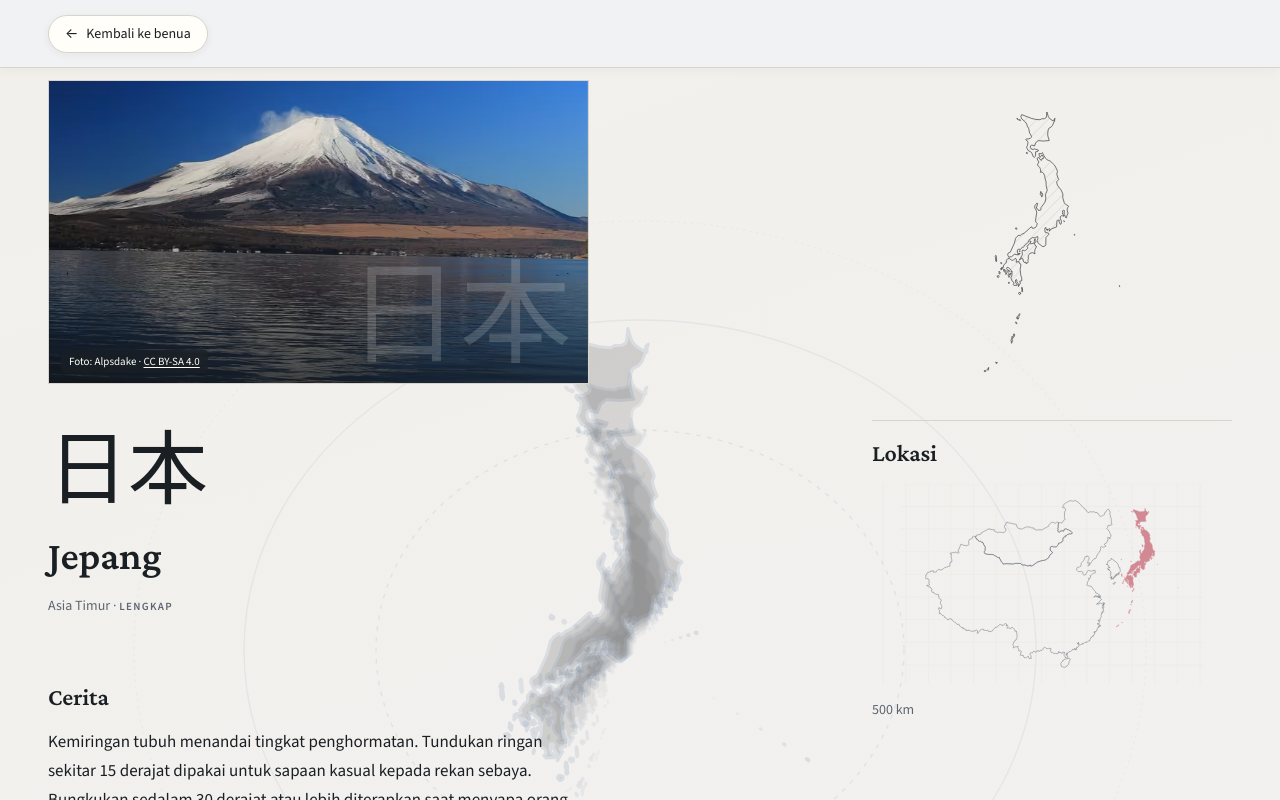
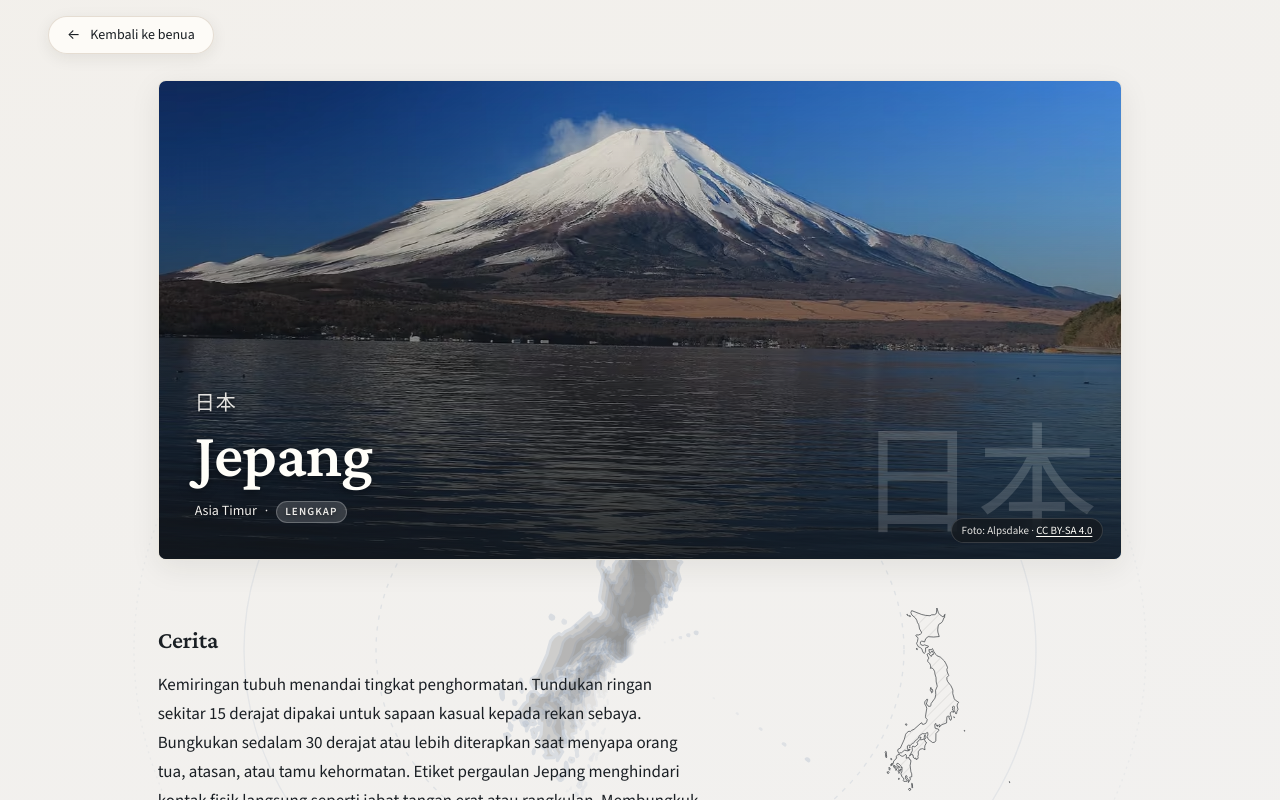
Before and after one commit to radityabhardana/ASIA-EXPLORER, a React (Vite) app: page /negara/jp in a window 1280 px wide. Shown: the top 800 px of the page. Built offline with nearby package versions, Linux system fonts and the light colour scheme.

Commit message:
feat: complete immersive photo hero banner, smart auto-hide back bar, balanced 3-col mosaic, and full-bleed cards

```diff
--- a/src/app/pages/CountryPage.tsx
+++ b/src/app/pages/CountryPage.tsx
@@ -71,7 +71,7 @@ export default function CountryPage() {
 
       <BackNavigation leaving={leaving} onClick={handleBackClick} label={t('country.back')} />
 
-      {/* 1. Photo Hero with Parallax & Rich Typography */}
+      {/* 1. Immersive Wide Hero Banner with Parallax & Overlaid Country Identity */}
       <CountryHero country={country} profile={profile} />
 
       {/* Visual & locator sidebar: sticky on desktop, inline block below hero on <900px */}
--- a/src/sections/country/BackNavigation.tsx
+++ b/src/sections/country/BackNavigation.tsx
@@ -1,5 +1,6 @@
+import { useEffect, useRef, useState } from 'react';
+import type { MouseEvent } from 'react';
 import { Link } from 'react-router-dom';
-import type { MouseEvent } from 'react';
 
 import { useI18n } from '@/lib/i18n';
 
@@ -14,12 +15,49 @@ export default function BackNavigation({ leaving, onClick, label }: BackNavigati
   const text = label ?? t('country.back');
   const ariaLabel = locale === 'en' ? 'Return to home' : 'Kembali ke halaman utama';
 
+  const [hidden, setHidden] = useState(false);
+  const lastScrollY = useRef(0);
+
+  useEffect(() => {
+    if (typeof window === 'undefined') {
+      return;
+    }
+
+    const handleScroll = () => {
+      const currentScrollY = window.scrollY;
+      const prevScrollY = lastScrollY.current;
+
+      // Scrolling up or near top (<60px): reveal the bar
+      if (currentScrollY < 60) {
+        setHidden(false);
+      } else if (currentScrollY > 80 && currentScrollY > prevScrollY) {
+        // Scrolling down past 80px: hide the bar
+        setHidden(true);
+      } else if (currentScrollY < prevScrollY) {
+        // Scrolling up: reveal the bar
+        setHidden(false);
+      }
+
+      lastScrollY.current = currentScrollY;
+    };
+
+    window.addEventListener('scroll', handleScroll, { passive: true });
+    return () => {
+      window.removeEventListener('scroll', handleScroll);
+    };
+  }, []);
+
   return (
-    <div className="country-back-bar" aria-hidden="false">
+    <div
+      className="country-back-bar"
+      data-hidden={hidden ? 'true' : 'false'}
+      aria-hidden="false"
+    >
       <Link
         className="country-back"
         to="/"
         onClick={onClick}
+        onFocus={() => setHidden(false)}
         aria-label={ariaLabel}
         aria-disabled={leaving || undefined}
         data-leaving={leaving ? 'true' : undefined}
--- a/src/sections/country/CountryHero.tsx
+++ b/src/sections/country/CountryHero.tsx
@@ -106,25 +106,26 @@ export default function CountryHero({ country, profile }: CountryHeroProps) {
       : (webp1600?.file ?? webp960?.file ?? '');
 
   const fallbackImg = webp1600?.file ?? webp960?.file ?? photo?.webp[0]?.file ?? '';
+  const showDistinctLocalName = country.nameLocal !== country.nameId;
 
   return (
     <header className="country-hero" ref={heroRef}>
+      <div className="country-hero__visual-frame">
         {photo && (
-        <div className="country-hero__visual-frame">
           <div className="country-hero__media" ref={mediaRef}>
             <picture className="country-hero__picture">
               {avifSrcSet && (
                 <source
                   type="image/avif"
                   srcSet={avifSrcSet}
-                  sizes="(max-width: 900px) 100vw, (max-width: 1440px) 68ch, 960px"
+                  sizes="(max-width: 900px) 100vw, (max-width: 1440px) 100vw, 1200px"
                 />
               )}
               {webpSrcSet && (
                 <source
                   type="image/webp"
                   srcSet={webpSrcSet}
-                  sizes="(max-width: 900px) 100vw, (max-width: 1440px) 68ch, 960px"
+                  sizes="(max-width: 900px) 100vw, (max-width: 1440px) 100vw, 1200px"
                 />
               )}
               <img
@@ -141,6 +142,7 @@ export default function CountryHero({ country, profile }: CountryHeroProps) {
               />
             </picture>
           </div>
+        )}
 
         {/* Scrim overlay for editorial contrast */}
         <div className="country-hero__scrim" aria-hidden="true" />
@@ -150,7 +152,28 @@ export default function CountryHero({ country, profile }: CountryHeroProps) {
           <NativeText profile={profile}>{country.nameLocal}</NativeText>
         </div>
 
-          {/* Photographer credit and CC license in subtle caption bar at bottom corner */}
+        {/* Overlay country identity directly on banner */}
+        <div className="country-hero__inner">
+          {showDistinctLocalName && (
+            <p className="country-hero__local">
+              <NativeText profile={profile}>{country.nameLocal}</NativeText>
+            </p>
+          )}
+          <h1 id="country-title" className="country-hero__name">
+            {country.nameId}
+          </h1>
+          <p className="country-hero__meta">
+            <span className="country-hero__region">{country.region}</span>
+            <span className="country-hero__sep" aria-hidden="true">
+              {' '}
+              ·{' '}
+            </span>
+            <span className="country-honesty-marker">{country.depth}</span>
+          </p>
+        </div>
+
+        {/* Photographer credit and CC license badge in bottom corner */}
+        {photo && (
           <figcaption className="country-hero__caption">
             <span className="country-hero__caption-credit">
               Foto: {photo.credit.author} ·{' '}
@@ -164,22 +187,7 @@ export default function CountryHero({ country, profile }: CountryHeroProps) {
               </a>
             </span>
           </figcaption>
-        </div>
         )}
-
-      {/* Rich typography display */}
-      <div className="country-hero__inner">
-        <p className="country-hero__local">
-          <NativeText profile={profile}>{country.nameLocal}</NativeText>
-        </p>
-        <h1 id="country-title" className="country-hero__name">
-          {country.nameId}
-        </h1>
-        <p className="country-hero__meta">
-          <span className="country-hero__region">{country.region}</span>
-          <span className="country-hero__sep" aria-hidden="true"> · </span>
-          <span className="country-honesty-marker">{country.depth}</span>
-        </p>
       </div>
     </header>
   );
--- a/src/styles/country.css
+++ b/src/styles/country.css
@@ -206,26 +206,27 @@
 @media (min-width: 900px) {
   .country {
     display: grid;
-    grid-template-columns: minmax(0, 68ch) minmax(48px, 1fr) 360px;
+    grid-template-columns: minmax(0, 68ch) minmax(32px, 64px) 360px;
+    justify-content: center;
     padding-inline: 48px;
-    padding-block-start: 80px; /* Offset >= 72px for fixed back button */
+    padding-block-start: 80px; /* Offset >= 72px for floating back button */
     align-items: start;
-    justify-content: start;
   }
 
   .country-hero {
-    grid-column: 1;
+    grid-column: 1 / -1;
     grid-row: 1;
+    width: 100%;
     min-width: 0;
-    max-width: 68ch;
-    padding: 0 0 var(--space-4) 0;
+    padding: 0;
+    margin-block-end: var(--space-5, 32px);
     position: relative;
     z-index: 1;
   }
 
   .country-sidebar {
     grid-column: 3;
-    grid-row: 1 / span 2;
+    grid-row: 2;
     position: sticky;
     top: 96px;
     align-self: start;
@@ -257,31 +258,25 @@
     display: flex;
     flex-direction: column;
     padding-inline: var(--gutter-mobile);
-    padding-block-start: 74px; /* Offset >= 72px for fixed back button */
+    padding-block-start: 74px; /* Offset >= 72px for floating back button */
   }
 
   .country-hero {
     width: 100%;
     max-width: 68ch;
-    padding: 0 0 var(--space-2) 0;
+    margin-inline: auto;
+    padding: 0;
+    margin-block-end: var(--space-3);
     position: relative;
     z-index: 1;
-  }
-
-  .country-hero__local {
-    font-size: clamp(2rem, 5.5vw, 3rem);
-    line-height: 1.15;
-  }
-
-  .country-hero__name {
-    margin: var(--space-1) 0 0 0;
-    font-size: clamp(1.5rem, 3.5vw, 2rem);
   }
 
   .country-sidebar {
     position: static;
     width: 100%;
-    margin-block: var(--space-3);
+    max-width: 68ch;
+    margin-inline: auto;
+    margin-block-end: var(--space-3);
     position: relative;
     z-index: 1;
   }
@@ -289,7 +284,7 @@
   .country-body {
     width: 100%;
     max-width: 68ch;
-    margin: 0;
+    margin-inline: auto;
     padding: 0;
     position: relative;
     z-index: 1;
@@ -362,21 +357,30 @@
   }
 }
 
-/* --- Navigasi kembali (Fixed top bar with gradient protective mask) --- */
+/* --- Navigasi kembali (Smart Floating Capsule Pill) ---------------------- */
 
 .country-back-bar {
   position: fixed;
-  top: 0;
+  top: 16px;
   left: 0;
   right: 0;
-  height: 68px;
   display: flex;
   align-items: center;
+  justify-content: flex-start;
   padding-inline: 48px;
   z-index: var(--z-overlay);
-  background-color: var(--country-base, var(--surface));
-  border-bottom: 1px solid var(--line);
-  box-shadow: 0 2px 12px rgba(44, 38, 30, 0.04);
+  pointer-events: none;
+  background: transparent;
+  border: none;
+  box-shadow: none;
+  transition: transform 280ms cubic-bezier(0.16, 1, 0.3, 1), opacity 200ms ease;
+  transform: translateY(0);
+  opacity: 1;
+}
+
+.country-back-bar[data-hidden='true'] {
+  transform: translateY(-120%);
+  opacity: 0;
   pointer-events: none;
 }
 
@@ -384,29 +388,31 @@
   pointer-events: auto;
   display: inline-flex;
   align-items: center;
-  gap: 8px;
+  gap: 10px;
   min-height: 38px;
-  padding: 6px 16px;
-  border: 1px solid var(--line);
+  padding: 8px 18px;
+  background: rgba(254, 252, 248, 0.92);
+  backdrop-filter: blur(12px);
+  -webkit-backdrop-filter: blur(12px);
+  border: 1px solid rgba(140, 115, 85, 0.22);
   border-radius: 9999px;
-  background-color: var(--surface-raised, #fffef9);
+  box-shadow: 0 4px 16px rgba(44, 38, 30, 0.08);
   color: var(--ink);
   font-family: var(--font-text);
   font-size: var(--text-label);
   font-weight: var(--weight-medium);
   line-height: 1;
   text-decoration: none;
-  box-shadow: 0 2px 10px rgba(44, 38, 30, 0.06);
   cursor: pointer;
   transition: all var(--duration-micro) var(--ease-standard);
 }
 
 .country-back:hover {
-  background-color: #ffffff;
-  border-color: var(--ink-muted);
+  background: #ffffff;
+  border-color: rgba(140, 115, 85, 0.35);
   color: var(--ink);
   transform: translateY(-1px);
-  box-shadow: 0 4px 14px rgba(44, 38, 30, 0.1);
+  box-shadow: 0 6px 20px rgba(44, 38, 30, 0.12);
 }
 
 .country-back:focus-visible {
@@ -424,8 +430,8 @@
 
 @media (max-width: 1023px) {
   .country-back-bar {
+    top: 12px;
     padding-inline: var(--gutter-mobile);
-    height: 60px;
   }
 }
 
@@ -473,23 +479,26 @@
   line-height: 1.45;
 }
 
-/* --- 1. Hero (Photo Hero with Parallax & Rich Typography) ----------------- */
+/* --- 1. Hero (Full Immersive Wide Banner with Parallax) ------------------- */
 
 .country-hero {
   position: relative;
   display: flex;
   flex-direction: column;
+  width: 100%;
 }
 
 .country-hero__visual-frame {
   position: relative;
   width: 100%;
-  aspect-ratio: 16 / 9;
-  max-height: 420px;
+  height: clamp(340px, 40vw, 480px);
+  max-height: 480px;
+  border-radius: 8px;
   overflow: hidden;
-  margin-block-end: var(--space-4);
-  background-color: var(--line);
-  border: 1px solid var(--line);
+  margin: 0;
+  background-color: var(--surface-raised, #f5efe6);
+  border: 1px solid rgba(140, 115, 85, 0.18);
+  box-shadow: 0 8px 30px rgba(44, 38, 30, 0.08);
 }
 
 .country-hero__media {
@@ -513,19 +522,21 @@
   inset: 0;
   background: linear-gradient(
     to top,
-    rgba(20, 24, 28, 0.78) 0%,
-    rgba(20, 24, 28, 0.3) 40%,
-    transparent 100%
+    rgba(18, 22, 26, 0.88) 0%,
+    rgba(18, 22, 26, 0.52) 40%,
+    rgba(18, 22, 26, 0.2) 75%,
+    rgba(18, 22, 26, 0.08) 100%
   );
   pointer-events: none;
+  z-index: 1;
 }
 
 .country-hero__watermark {
   position: absolute;
-  right: 16px;
-  bottom: 8px;
-  max-width: 70%;
-  font-size: clamp(3rem, 12vw, 7rem);
+  right: 24px;
+  bottom: 12px;
+  max-width: 65%;
+  font-size: clamp(3.5rem, 11vw, 7.5rem);
   line-height: 1;
   color: #fffef9;
   opacity: 0.16;
@@ -534,29 +545,96 @@
   overflow: hidden;
   text-overflow: ellipsis;
   white-space: nowrap;
+  font-weight: var(--weight-bold, 700);
+  z-index: 1;
+}
+
+.country-hero__inner {
+  position: absolute;
+  bottom: 0;
+  left: 0;
+  right: 0;
+  padding: clamp(20px, 3.5vw, 36px);
+  z-index: 2;
+  display: flex;
+  flex-direction: column;
+  gap: 4px;
+  pointer-events: none;
+}
+
+.country-hero__local {
+  margin: 0;
+  color: rgba(254, 252, 248, 0.88);
+  font-size: clamp(1rem, 2vw, 1.25rem);
+  font-weight: var(--weight-medium);
+  letter-spacing: 0.06em;
+  text-shadow: 0 1px 4px rgba(0, 0, 0, 0.5);
+  line-height: 1.2;
+}
+
+.country-hero__name {
+  margin: 0;
+  color: #fffef9;
+  font-family: var(--font-display);
+  font-size: clamp(2.5rem, 5vw, 4rem);
+  font-weight: var(--weight-semibold);
+  line-height: 1.1;
+  letter-spacing: -0.01em;
+  text-shadow: 0 2px 10px rgba(0, 0, 0, 0.5);
+}
+
+.country-hero__meta {
+  margin: 6px 0 0 0;
+  display: flex;
+  align-items: center;
+  flex-wrap: wrap;
+  gap: 8px;
+  color: rgba(254, 252, 248, 0.9);
+  font-size: var(--text-label);
+  line-height: var(--leading-label);
+  text-shadow: 0 1px 4px rgba(0, 0, 0, 0.5);
+}
+
+.country-hero__region {
+  font-weight: var(--weight-medium);
+  color: rgba(254, 252, 248, 0.95);
+}
+
+.country-hero .country-honesty-marker {
+  color: rgba(254, 252, 248, 0.92);
+  background: rgba(255, 255, 255, 0.16);
+  backdrop-filter: blur(4px);
+  -webkit-backdrop-filter: blur(4px);
+  padding: 2px 8px;
+  border-radius: 9999px;
+  border: 1px solid rgba(255, 255, 255, 0.24);
+  letter-spacing: 0.1em;
 }
 
 .country-hero__caption {
   position: absolute;
-  bottom: 10px;
-  left: 12px;
-  z-index: 2;
+  bottom: 16px;
+  right: 18px;
+  z-index: 3;
   margin: 0;
-  padding: 4px 8px;
-  background: rgba(26, 31, 36, 0.72);
-  backdrop-filter: blur(4px);
-  color: #fffef9;
+  padding: 4px 10px;
+  background: rgba(20, 24, 28, 0.72);
+  backdrop-filter: blur(8px);
+  -webkit-backdrop-filter: blur(8px);
+  border: 1px solid rgba(255, 255, 255, 0.15);
+  border-radius: 9999px;
+  color: rgba(254, 252, 248, 0.88);
   font-size: 0.6875rem;
   line-height: 1.4;
-  border-radius: var(--radius-sm);
-  max-width: calc(100% - 24px);
+  max-width: calc(100% - 36px);
   white-space: nowrap;
   overflow: hidden;
   text-overflow: ellipsis;
+  pointer-events: auto;
 }
 
 .country-hero__caption-credit {
-  color: #fffef9;
+  color: rgba(254, 252, 248, 0.88);
 }
 
 .country-hero__caption-license {
@@ -565,54 +643,28 @@
   text-underline-offset: 2px;
 }
 
-.country-hero__inner {
-  position: relative;
-  width: 100%;
-  padding: 0;
-  margin: 0;
-}
+@media (max-width: 599px) {
+  .country-hero__visual-frame {
+    height: 300px;
+    border-radius: 8px;
+  }
 
-.country-hero__local {
-  max-width: 100%;
-  margin: 0;
-  color: var(--ink);
-  font-size: clamp(2.5rem, 8vw, 5rem);
-  line-height: 1.1;
-  text-align: start;
-  overflow-wrap: anywhere;
-  word-break: break-word;
-}
+  .country-hero__caption {
+    top: 12px;
+    bottom: auto;
+    right: 12px;
+    max-width: 60%;
+  }
 
-@media (max-width: 899px) {
-  .country-hero__local {
-    font-size: clamp(1.75rem, 4.5vw, 2.5rem);
-    line-height: 1.15;
+  .country-hero__watermark {
+    right: 14px;
+    bottom: 8px;
+    font-size: 3.5rem;
   }
-}
 
-.country-hero__name {
-  margin: var(--space-2) 0 0 0;
-  color: var(--ink);
-  font-family: var(--font-display);
-  font-size: clamp(1.75rem, 3.5vw, 2.5rem);
-  font-weight: var(--weight-semibold);
-  line-height: 1.2;
-  text-align: start;
-}
-
-@media (max-width: 899px) {
   .country-hero__name {
-    margin: var(--space-1) 0 0 0;
-    font-size: clamp(1.5rem, 3.5vw, 2rem);
+    font-size: clamp(2rem, 6.5vw, 2.5rem);
   }
-}
-
-.country-hero__meta {
-  margin: var(--space-2) 0 0 0;
-  color: var(--ink-muted);
-  font-size: var(--text-label);
-  line-height: var(--leading-label);
-  text-align: start;
 }
 
 /* --- 2. Cerita (Main Reading Column, 120-180 words) ----------------------- */
--- a/src/styles/landing.css
+++ b/src/styles/landing.css
@@ -1694,8 +1694,8 @@
 
 .landing-mosaic__grid {
   display: grid;
-  grid-template-columns: repeat(6, 1fr);
-  gap: clamp(16px, 2vw, 24px);
+  grid-template-columns: repeat(3, 1fr);
+  gap: clamp(18px, 2.2vw, 28px);
   width: 100%;
 }
 
@@ -1710,6 +1710,7 @@
   border: 1px solid rgba(44, 38, 30, 0.12);
   outline: none;
   aspect-ratio: 16 / 10;
+  min-height: 250px;
   transition: transform 260ms var(--ease-standard),
               box-shadow 260ms var(--ease-standard),
               border-color 260ms var(--ease-standard);
@@ -1726,25 +1727,26 @@
   outline-offset: 3px;
 }
 
-/* 5 Cards Layout: 2 top cards (span 3 each in 6-col grid), 3 bottom cards (span 2 each in 6-col grid) */
+/* 15 Countries Editorial Asymmetric 3-Column Layout */
 .landing-mosaic__card--id {
-  grid-column: span 3;
+  grid-column: span 2;
 }
 
 .landing-mosaic__card--th {
-  grid-column: span 3;
+  grid-column: span 2;
+}
+
+.landing-mosaic__card--jp {
+  grid-column: span 2;
 }
 
 .landing-mosaic__card--sa {
   grid-column: span 2;
 }
 
-.landing-mosaic__card--tr {
-  grid-column: span 2;
-}
-
-.landing-mosaic__card--uz {
-  grid-column: span 2;
+.landing-mosaic__card--mn {
+  grid-column: span 3;
+  aspect-ratio: 24 / 9;
 }
 
 .landing-mosaic__media {
@@ -1898,15 +1900,11 @@
 
   .landing-mosaic__card--id,
   .landing-mosaic__card--th,
+  .landing-mosaic__card--jp,
   .landing-mosaic__card--sa,
-  .landing-mosaic__card--tr {
+  .landing-mosaic__card--mn {
     grid-column: span 1;
     aspect-ratio: 16 / 10;
-  }
-
-  .landing-mosaic__card--uz {
-    grid-column: span 2;
-    aspect-ratio: 21 / 9;
   }
 }
 
```
Also changed, not shown: 9 other files (tests, documents, lock files or other folders). Lines whose indentation alone changed are shown as unchanged.
